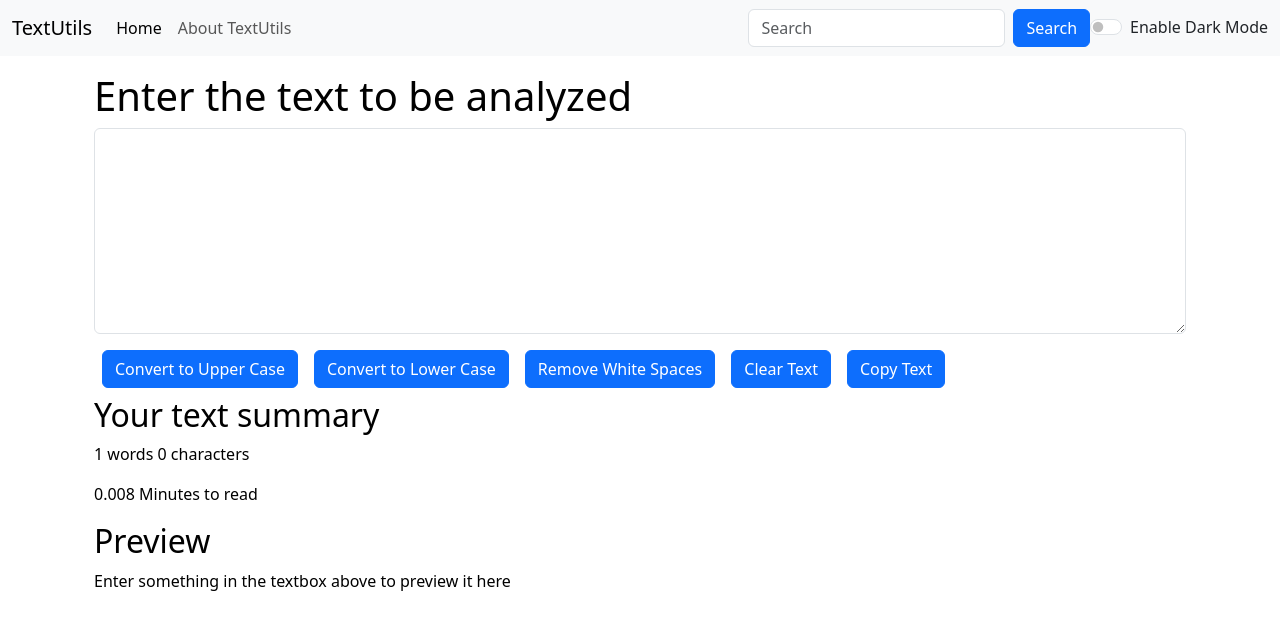
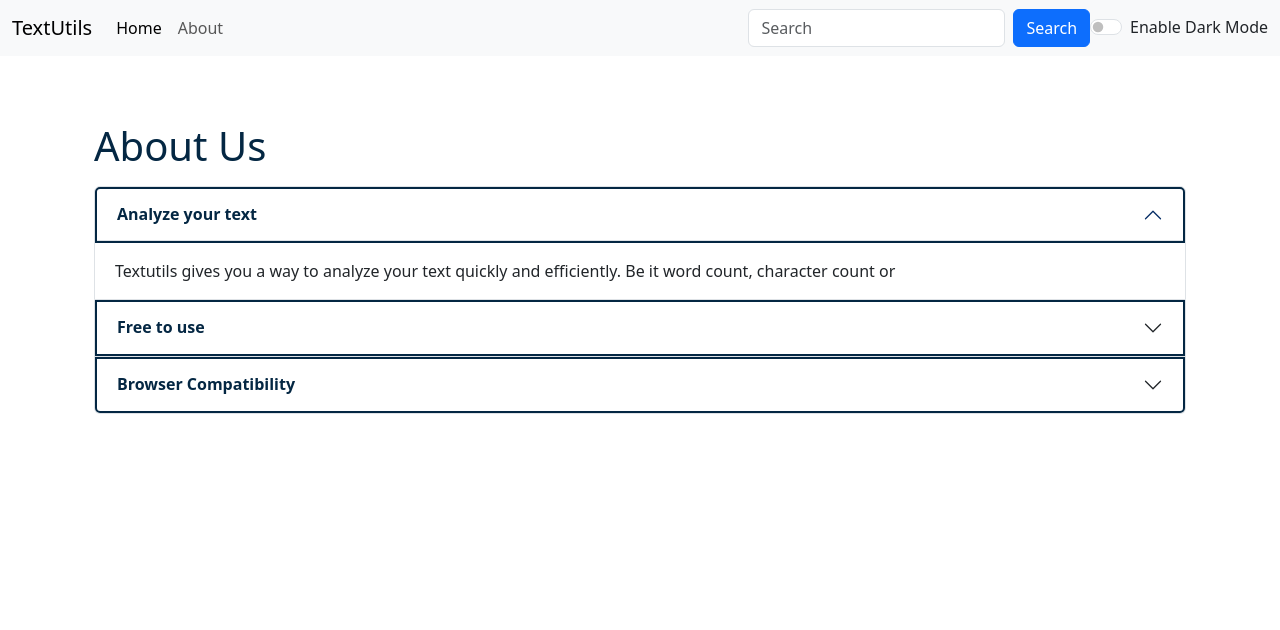
Before and after one commit to nsingh1992/TextUtility, a React (Create React App) app: page /about in a window 1280 px wide. Shown: the top 630 px of the page. Built offline with nearby package versions, Linux system fonts and the light colour scheme.

Commit message:
Improvements in TextUtility

```diff
--- a/package.json
+++ b/package.json
@@ -13,6 +13,8 @@
     "web-vitals": "^2.1.4"
   },
   "scripts": {
+    "predeploy": "npm run build",
+    "deploy": "gh-pages -d build",
     "start": "react-scripts start",
     "build": "react-scripts build",
     "test": "react-scripts test",
--- a/src/App.js
+++ b/src/App.js
@@ -3,8 +3,8 @@ import './App.css';
 import Navbar from './Components/Navbar';
 import TextForm from './Components/TextForm';
 import Alert from './Components/Alert';
-// import About from './Components/About';
-// import { BrowserRouter as Router, Routes , Route } from "react-router-dom";
+import About from './Components/About';
+import { BrowserRouter as Router, Routes , Route } from "react-router-dom";
 
 function App() {
   const[mode,setMode] = useState('light');
@@ -39,18 +39,18 @@ function App() {
   }
   return (
     <>
-{/* <Router> */}
-<Navbar title='TextUtils'  aboutText="About TextUtils" mode={mode} toggleMode={toggleMode}></Navbar>
+<Router>
+<Navbar title='TextUtils'  mode={mode} toggleMode={toggleMode}></Navbar>
 <Alert alert={alert}></Alert>
  <div className="container my-3">
-  {/* <Routes> */}
-    {/* <Route exact path='/about' element={<About/>} /> */}
-    {/* <Route exact path="/" element={ */}
+  <Routes>
+    <Route exact path="/about" element={<About mode={mode} />} />
+    <Route exact path="/" element={
     <TextForm showAlert={showAlert} heading="Enter the text to be analyzed" mode={mode}/>
-    {/* } /> */}
-  {/* </Routes> */}
+     } />
+  </Routes>
  </div>
-{/* </Router> */}
+</Router>
     </>
   );
 }
--- a/src/Components/About.js
+++ b/src/Components/About.js
@@ -1,32 +1,21 @@
 import React from "react";
-import { useState } from "react";
 
-export default function About() {
-    const [myStyle,setMyStyle]=useState({
-        color:'black',
-        backgroundColor:'white'
-    })
+export default function About(props) {
+    // const [myStyle,setMyStyle]=useState({
+    //     color:'black',
+    //     backgroundColor:'white'
+    // })
 
-    const [btnText,setBtnText]=useState("Enable Dark Mode")
+    let myStyle = {
+      color: props.mode === 'dark'?'white':'#042743',
+      backgroundColor: props.mode === 'dark'? '#6c757d' : 'white',
+      border: '2px solid',
+      borderColor: props.mode === 'dark' ? 'white' : '#042743'
 
-    const toggleStyle = () =>{
-        if(myStyle.color==='black'){
-            setMyStyle({
-                color:'white',
-                backgroundColor:'black',
-                border: '2 px solid white'
-            })
-            setBtnText("Enable Light Mode")
-        }else{
-            setMyStyle({
-                color:'black',
-                backgroundColor:'white'
-            })
-            setBtnText("Enable Dark Mode")
-        }
     }
+
   return (
-    <div className="container" style={myStyle}>
+    <div className="container" style={{color:props.mode === 'dark'?'white':'#042743'}}>
       <h1 className="my-3">About Us</h1>
       <div className="accordion" id="accordionExample">
         <div className="accordion-item">
@@ -40,7 +29,7 @@ export default function About() {
               aria-expanded="true"
               aria-controls="collapseOne"
             >
-              Accordion Item #1
+              <strong>Analyze your text</strong>
             </button>
           </h2>
           <div
@@ -49,14 +38,7 @@ export default function About() {
             data-bs-parent="#accordionExample"
           >
             <div className="accordion-body">
-              <strong>This is the first item's accordion body.</strong> It is
-              shown by default, until the collapse plugin adds the appropriate
-              classes that we use to style each element. These classes control
-              the overall appearance, as well as the showing and hiding via CSS
-              transitions. You can modify any of this with custom CSS or
-              overriding our default variables. It's also worth noting that just
-              about any HTML can go within the <code>.accordion-body</code>,
-              though the transition does limit overflow.
+            Textutils gives you a way to analyze your text quickly and efficiently. Be it word count, character count or
             </div>
           </div>
         </div>
@@ -71,7 +53,7 @@ export default function About() {
               aria-expanded="false"
               aria-controls="collapseTwo"
             >
-              Accordion Item #2
+              <strong>Free to use</strong>
             </button>
           </h2>
           <div
@@ -80,14 +62,7 @@ export default function About() {
             data-bs-parent="#accordionExample"
           >
             <div className="accordion-body">
-              <strong>This is the second item's accordion body.</strong> It is
-              hidden by default, until the collapse plugin adds the appropriate
-              classes that we use to style each element. These classes control
-              the overall appearance, as well as the showing and hiding via CSS
-              transitions. You can modify any of this with custom CSS or
-              overriding our default variables. It's also worth noting that just
-              about any HTML can go within the <code>.accordion-body</code>,
-              though the transition does limit overflow.
+            TextUtils is a free character counter tool that provides instant character count & word count statistics for a given text. TextUtils reports the number of words and characters. Thus it is suitable for writing text with word/ character limit.
             </div>
           </div>
         </div>
@@ -102,7 +77,7 @@ export default function About() {
               aria-expanded="false"
               aria-controls="collapseThree"
             >
-              Accordion Item #3
+              <strong>Browser Compatibility</strong>
             </button>
           </h2>
           <div
@@ -111,21 +86,11 @@ export default function About() {
             data-bs-parent="#accordionExample"
           >
             <div className="accordion-body">
-              <strong>This is the third item's accordion body.</strong> It is
-              hidden by default, until the collapse plugin adds the appropriate
-              classes that we use to style each element. These classes control
-              the overall appearance, as well as the showing and hiding via CSS
-              transitions. You can modify any of this with custom CSS or
-              overriding our default variables. It's also worth noting that just
-              about any HTML can go within the <code>.accordion-body</code>,
-              though the transition does limit overflow.
+            This word counter software works in any web browsers such as Chrome, Firefox, Internet Explorer, Safari, Opera. It suits to count characters in facebook, blog, books, excel document, pdf document, essays, etc.
             </div>
           </div>
         </div>
       </div>
-      <div className="container my-3">
-      <button type="button" className="btn btn-primary" onClick={toggleStyle}>{btnText}</button>
-      </div>
     </div>
   );
 }
--- a/src/Components/Alert.js
+++ b/src/Components/Alert.js
@@ -8,8 +8,10 @@ export default function Alert(props) {
   }
 
   return (
-    props.alert && <div className={`alert alert-${props.alert.typ} alert-dismissible fade show`} role="alert">
+    <div style={{height:'50px'}}>
+    {props.alert && <div className={`alert alert-${props.alert.typ} alert-dismissible fade show`} role="alert">
       <strong>{capitalize(props.alert.typ)}</strong> : {props.alert.msg}
+    </div>}
     </div>
   );
 }
--- a/src/Components/Navbar.js
+++ b/src/Components/Navbar.js
@@ -1,6 +1,6 @@
 import React from "react";
 import PropTypes from "prop-types";
-// import {Link} from "react-router-dom";
+import {Link} from "react-router-dom";
 
 export default function Navbar(props) {
   return (
@@ -9,9 +9,9 @@ export default function Navbar(props) {
       data-bs-theme={props.mode}
     >
       <div className="container-fluid">
-        <a className="navbar-brand" href="#">
+        <Link className="navbar-brand" to="/">
           {props.title}
-        </a>
+        </Link>
         <button
           className="navbar-toggler"
           type="button"
@@ -26,13 +26,13 @@ export default function Navbar(props) {
         <div className="collapse navbar-collapse" id="navbarSupportedContent">
           <ul className="navbar-nav me-auto mb-2 mb-lg-0">
             <li className="nav-item">
-              <a className="nav-link active" aria-current="page" href="#">
+              <Link className="nav-link active" aria-current="page" to="/">
                 Home
-              </a>
+              </Link>
             </li>
             <li className="nav-item">
-              <a className="nav-link" href="#">
-                {props.aboutText}</a>
+              <Link className="nav-link" to="/about">
+                {props.aboutText}</Link>
               </li>
           </ul>
           <form className="d-flex" role="search">
@@ -68,3 +68,8 @@ Navbar.propTypes = {
   title: PropTypes.string.isRequired,
   aboutText: PropTypes.string,
 };
+
+Navbar.defaultProps = {
+  title: 'Set title here',
+  aboutText: 'About',
+};
--- a/src/Components/TextForm.js
+++ b/src/Components/TextForm.js
@@ -43,31 +43,31 @@ export default function TextForm(props) {
           onChange={handleOnChange}
           id="mybox"
           rows="8"
-          style={{backgroundColor:props.mode === 'dark'?'grey':'white', color:props.mode === 'dark'?'white':'black'}}
+          style={{backgroundColor:props.mode === 'dark'?'#5b595e':'white', color:props.mode === 'dark'?'white':'black'}}
         ></textarea>
       </div>
-      <button className="btn btn-primary mx-2" onClick={handleUpClick}>
+      <button disabled={text.length===0} className="btn btn-primary mx-2 my-1" onClick={handleUpClick}>
         Convert to Upper Case
       </button>
-      <button className="btn btn-primary mx-2" onClick={handleLowClick}>
+      <button disabled={text.length===0} className="btn btn-primary mx-2 my-1" onClick={handleLowClick}>
         Convert to Lower Case
       </button>
-      <button className="btn btn-primary mx-2" onClick={handleTrimClick}>
+      <button disabled={text.length===0} className="btn btn-primary mx-2 my-1" onClick={handleTrimClick}>
         Remove White Spaces
       </button>
-      <button className="btn btn-primary mx-2" onClick={handleClearClick}>
+      <button disabled={text.length===0} className="btn btn-primary mx-2 my-1" onClick={handleClearClick}>
         Clear Text
       </button>
-      <button className="btn btn-primary mx-2" onClick={handleCopyText}>
+      <button disabled={text.length===0} className="btn btn-primary mx-2" onClick={handleCopyText}>
         Copy Text
       </button>
     </div>
     <div className = "container my-2" style={{backgroundColor:props.mode === 'dark'?'#042743':'white', color:props.mode === 'dark'?'white':'black'}}>
       <h2>Your text summary</h2>
-      <p>{text.split(" ").length} words {text.length} characters</p>
-      <p>{.008 * text.split(" ").length} Minutes to read</p>
+      <p>{text.split(" ").filter((element)=> {return element.length!==0}).length} words {text.length} characters</p>
+      <p>{.008 * text.split(" ").filter((element)=> {return element.length!==0}).length} Minutes to read</p>
       <h2>Preview</h2>
-      <p>{text.length>0?text:"Enter something  in the textbox above to preview it here"}</p>
+      <p>{text.length>0?text:"Nothing to preview!"}</p>
     </div>
     </>
   );
```
